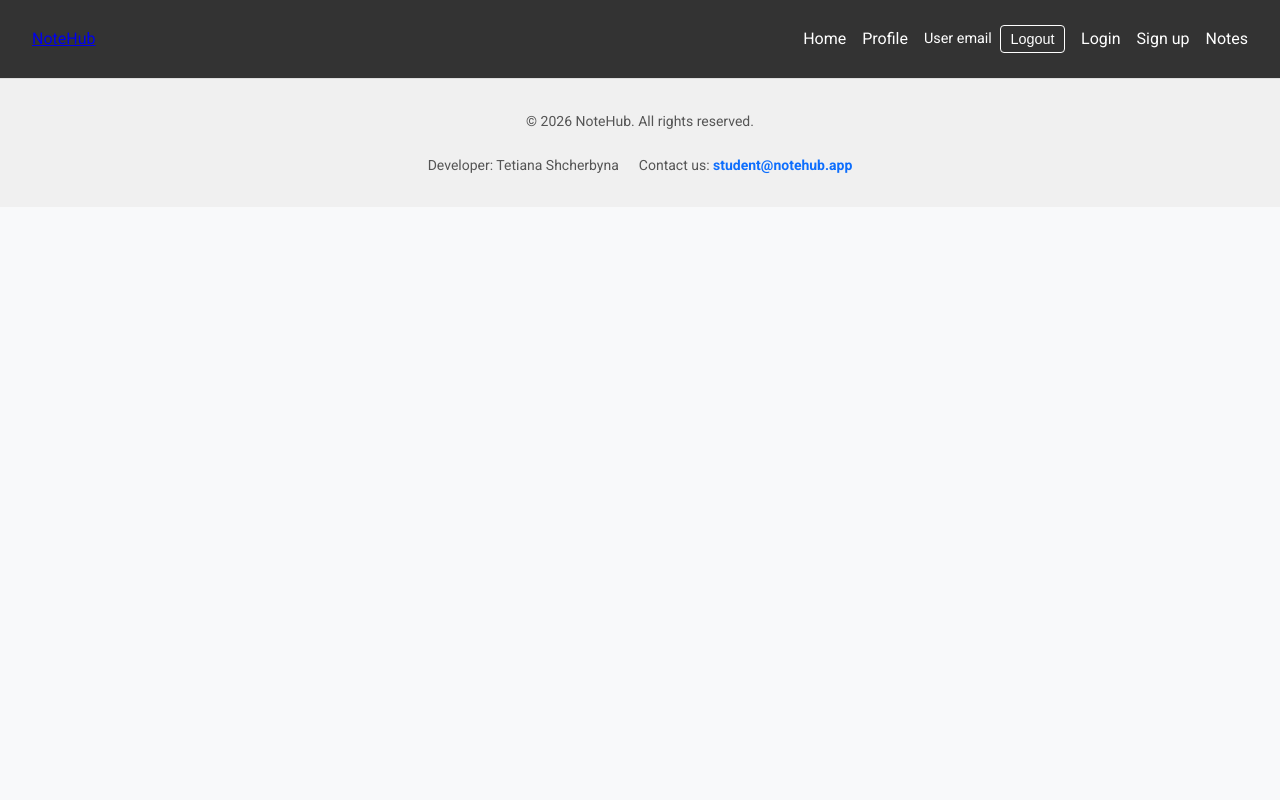
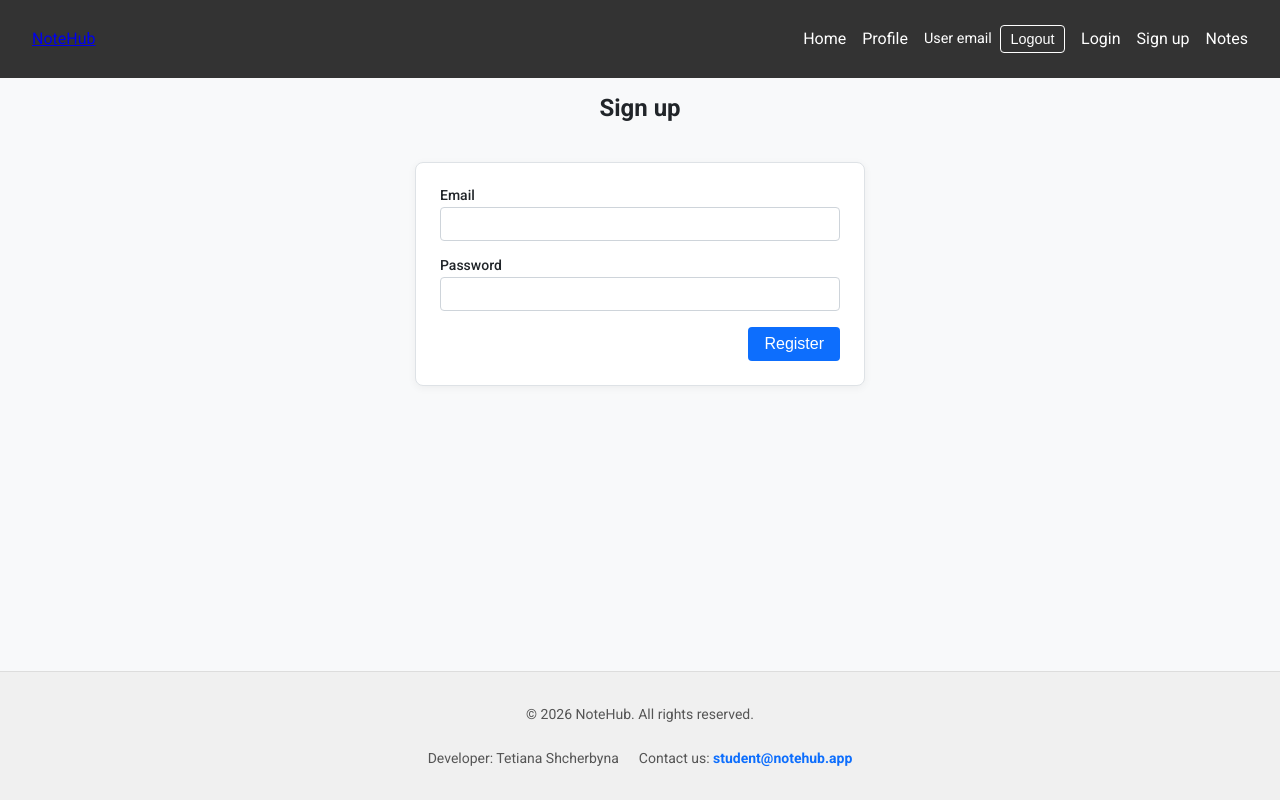
Before and after one commit to TetianaShch/09-auth, a Next.js app: page /sign-up in a window 1280 px wide. Built offline with nearby package versions, Linux system fonts and the light colour scheme; no server answers.

Commit message:
feat: add sign up page with api integration

```diff
--- a/app/(auth routes)/sign-up/page.tsx
+++ b/app/(auth routes)/sign-up/page.tsx
@@ -1,5 +1,56 @@
+'use client';
+
+import { useRouter } from 'next/navigation';
+import { useState } from 'react';
+
+import { register } from '@/lib/api/clientApi';
 import css from './SignUpPage.module.css';
 
 export default function SignUpPage() {
-  <main className={css.mainContent}>Sign up</main>;
+  const router = useRouter();
+  const [error, setError] = useState(false);
+
+  const handleSubmit = async (e: React.FormEvent<HTMLFormElement>) => {
+    e.preventDefault();
+    setError(false);
+
+    const form = e.currentTarget;
+    const formData = new FormData(form);
+
+    const email = String(formData.get('email') ?? '');
+    const password = String(formData.get('password') ?? '');
+
+    try {
+      await register({ email, password });
+      router.push('/profile');
+    } catch {
+      setError(true);
+    }
+  };
+
+  return (
+    <main className={css.mainContent}>
+      <h1 className={css.formTitle}>Sign up</h1>
+
+      <form className={css.form} onSubmit={handleSubmit}>
+        <div className={css.formGroup}>
+          <label htmlFor="email">Email</label>
+          <input id="email" type="email" name="email" className={css.input} required />
+        </div>
+
+        <div className={css.formGroup}>
+          <label htmlFor="password">Password</label>
+          <input id="password" type="password" name="password" className={css.input} required />
+        </div>
+
+        <div className={css.actions}>
+          <button type="submit" className={css.submitButton}>
+            Register
+          </button>
+        </div>
+
+        {error && <p className={css.error}>Error</p>}
+      </form>
+    </main>
+  );
 }
--- a/components/Header/Header.tsx
+++ b/components/Header/Header.tsx
@@ -21,7 +21,7 @@
           <AuthNavigation />
 
           <li className={css.navigationItem}>
-            <Link href="/notes/filter/all" className={css.navigationLink}>
+            <Link href="/notes" className={css.navigationLink}>
               Notes
             </Link>
           </li>
--- a/package.json
+++ b/package.json
@@ -11,6 +11,7 @@
   "dependencies": {
     "@tanstack/react-query": "^5.90.20",
     "axios": "^1.13.4",
+    "cookie": "^1.1.1",
     "next": "16.1.6",
     "react": "19.2.3",
     "react-dom": "19.2.3",
```
Also changed, not shown: lib/api/clientApi.ts (+7 -2 lines), 1 other file (tests, documents, lock files or other folders).
